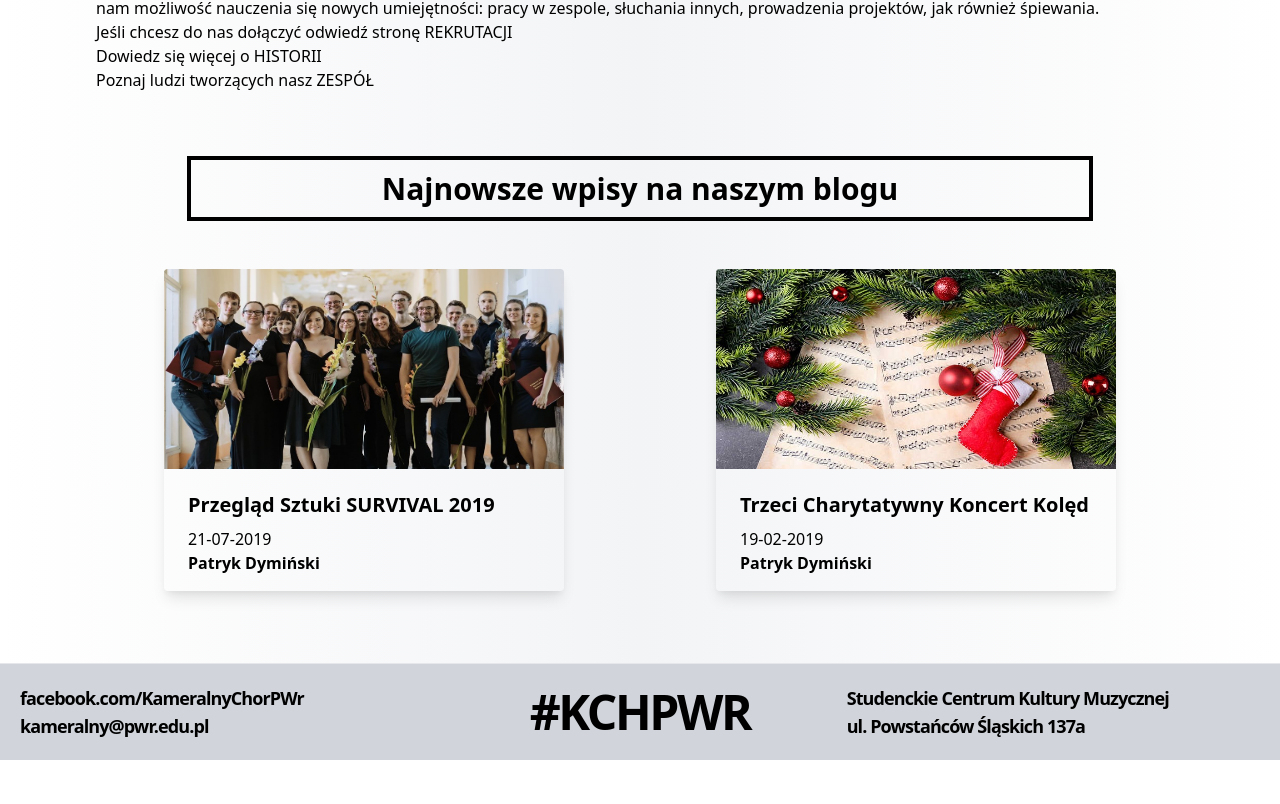
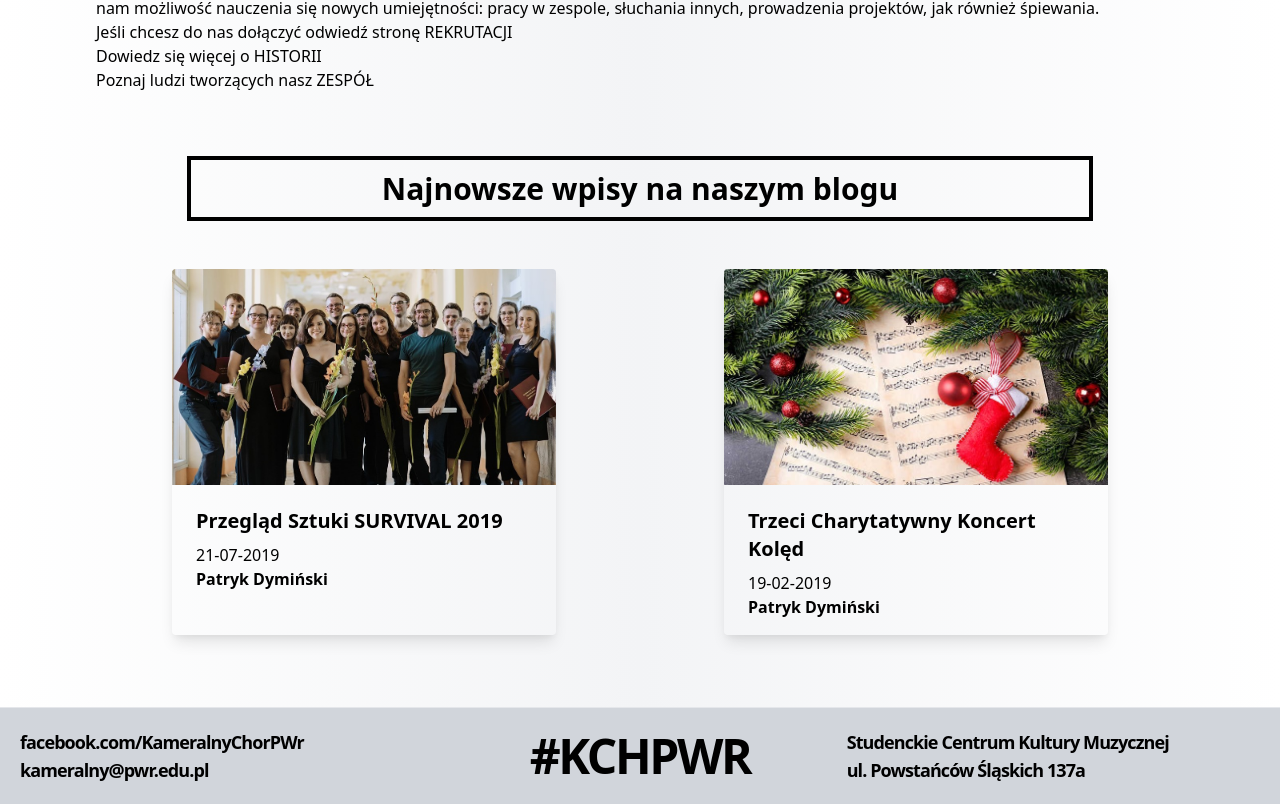
Before and after one commit to PatrykDyminski/KChPWRPage, a Next.js app: page / in a window 1280 px wide. Shown: the part 1039-1843 px from the top of the page. Before the commit the page ends 1799 px from the top, so only its background shows below. Built offline with nearby package versions, Linux system fonts and the light colour scheme; what @tailwindcss/typography would draw is missing.

Commit message:
Images ratio

```diff
--- a/components/PostBody.js
+++ b/components/PostBody.js
@@ -7,7 +7,7 @@ import MyProse from './MyProse'
 const renderers = {
   image: image => {
     return  <div className="flex flex-col items-center">
-              <Image src={image.src} alt={image.alt} height="300" width="600" />
+              <Image src={image.src} alt={image.alt} height="337" width="600" />
             </div>
   },
 
@@ -16,7 +16,7 @@ const renderers = {
     if (node.children[0].type === "image") {
       const image = node.children[0]
       return  <div className="flex flex-col items-center">
-                <Image src={image.url} alt={image.alt} height="300" width="600" />
+                <Image src={image.url} alt={image.alt} height="337" width="600" />
               </div>
     }
 
--- a/components/PostHeader.js
+++ b/components/PostHeader.js
@@ -8,8 +8,8 @@ export default function PostHeader({ image, author, title, date }) {
         <Image
           src={image}
           alt={title}
-          width={750}
-          height={400}
+          width={840}
+          height={472}
         />
       )}
 
--- a/components/PostOverview.js
+++ b/components/PostOverview.js
@@ -9,10 +9,10 @@ export default function PostOverview({
   slug,
 }) {
   return (
-    <div key={slug} className="max-w-4xl rounded overflow-hidden shadow-lg my-2 cursor-pointer">
+    <div key={slug} className="max-w-sm rounded overflow-hidden shadow-lg my-2 cursor-pointer">
       <Link as={`/post/${slug}`} href="/post/[slug]">
         <div>
-          <Image alt={title} src={image} width={400} height={200} />
+          <Image alt={title} src={image} width={400} height={225} />
           <div className="px-6 py-4">
             <h3 className="font-bold text-xl mb-2 hover:underline">{title}</h3>
             <p className="text-grey-darker text-base">{date}</p>
```
